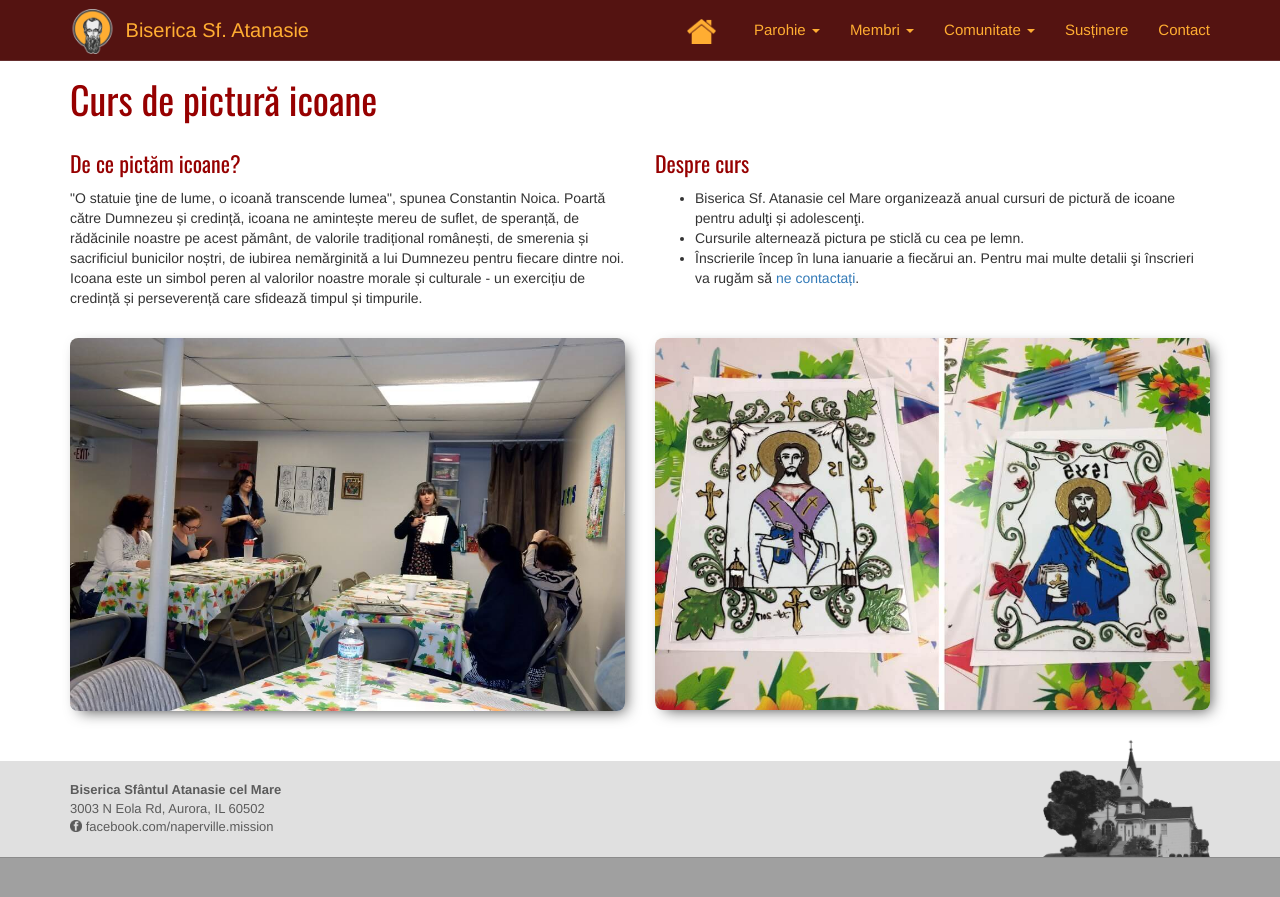
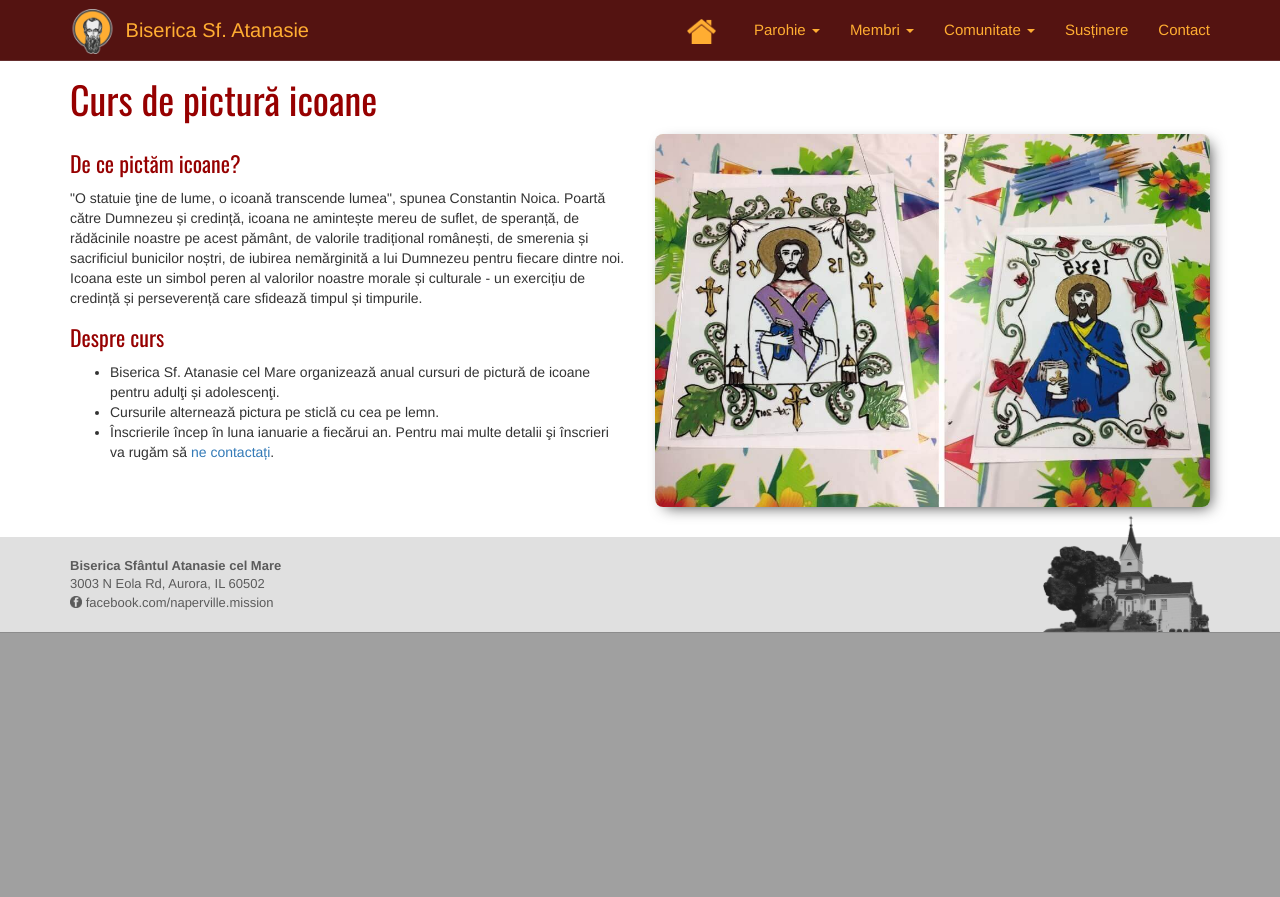
Before and after one commit to iulian787/sfat, a Jekyll site: the page built from ro/curs-de-pictura-icoane.html, in a window 1280 px wide. Shown: the top 897 px of the page. Built offline with Jekyll 4.4.1, drawn with Linux system fonts in a browser that asks for light colours.

Commit message:
Update to painting class page

```diff
--- a/ro/curs-de-pictura-icoane.html
+++ b/ro/curs-de-pictura-icoane.html
@@ -3,7 +3,6 @@ lang: ro
 layout: default
 title: Curs de pictură icoane
 ---
-
 
 <div class="container">
     <h1>Curs de pictură icoane</h1>
@@ -11,10 +10,7 @@ title: Curs de pictură icoane
         <div class="col-md-6">
             <h3>De ce pictăm icoane?</h3>
             <p>"O statuie ţine de lume, o icoană transcende lumea", spunea Constantin Noica. Poartă către Dumnezeu și credință, icoana ne amintește mereu de suflet, de speranță, de rădăcinile noastre pe acest pământ, de valorile tradițional românești, de smerenia și sacrificiul bunicilor noștri, de iubirea nemărginită a lui Dumnezeu pentru fiecare dintre noi. Icoana este un simbol peren al valorilor noastre morale și culturale - un exercițiu de credință și perseverență care sfidează timpul și timpurile.</p>
-            <br>
-        </div>
 
-        <div class="col-md-6">
             <h3>Despre curs</h3>
             <ul>
                 <li>Biserica Sf. Atanasie cel Mare organizează anual cursuri de pictură de icoane pentru adulţi și adolescenţi.</li>
@@ -23,13 +19,6 @@ title: Curs de pictură icoane
             </ul>
             <br>
         </div>
-    </div>
-    <div class="row">
-        <div class="col-md-6">
-            <p><img class="img img-responsive img-round" src="{{ site.baseurl }}/img/painting-class/3.jpg" /></p>
-            <br>
-        </div>
-
         <div class="col-md-6">
             <p><img class="img img-responsive img-round" src="{{ site.baseurl }}/img/painting-class/icoane.jpg" /></p>
         </div>
```
